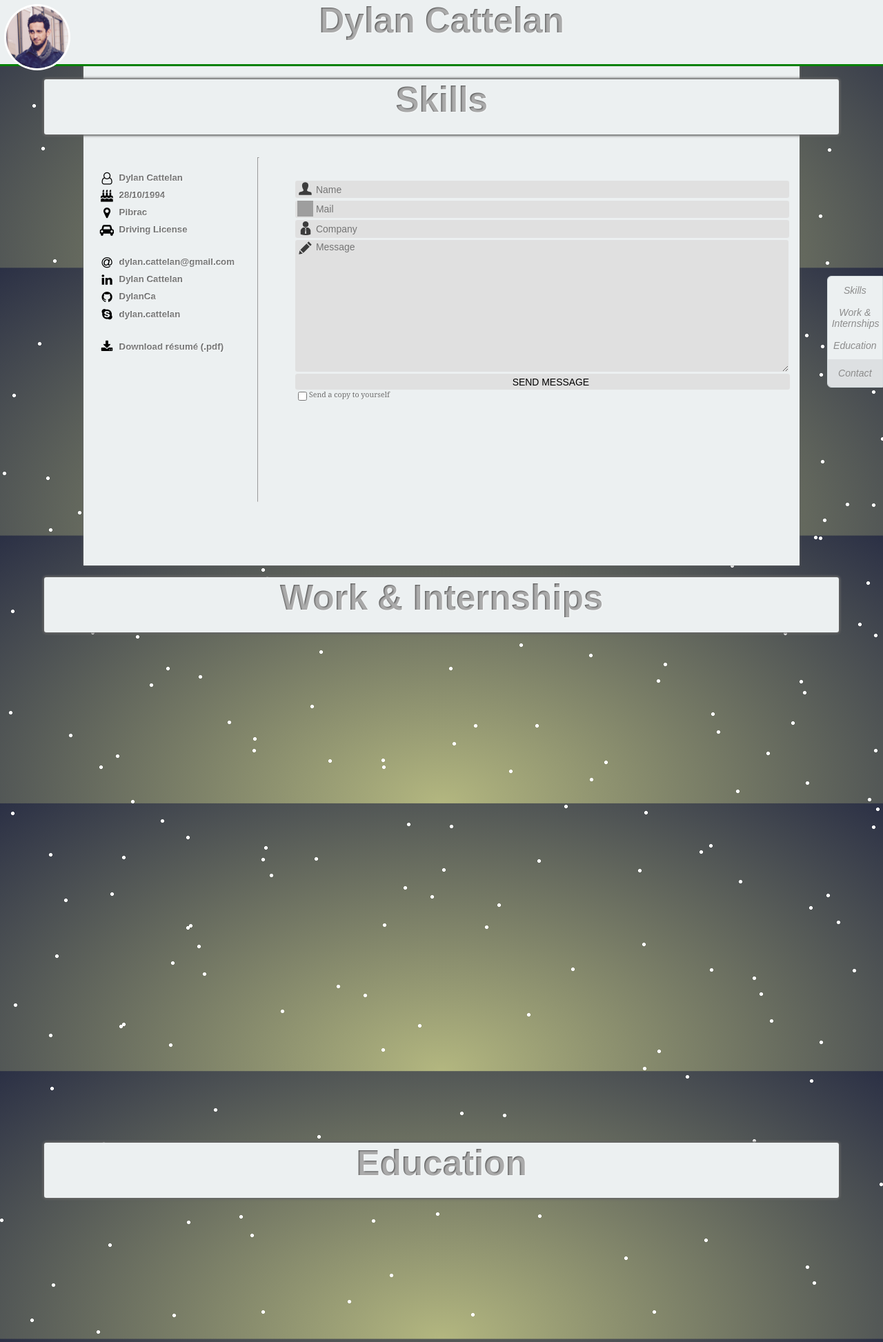
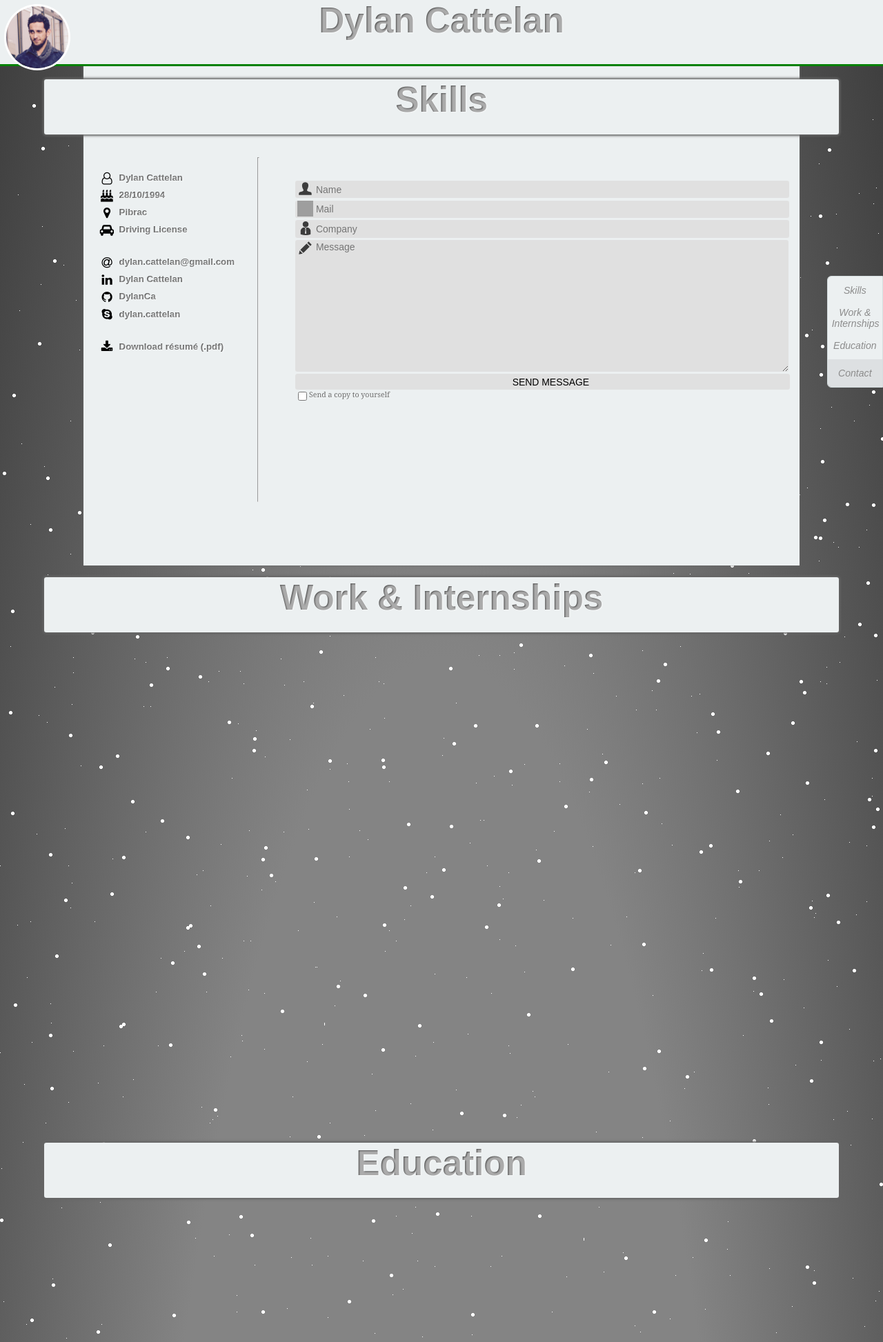
Before and after one commit to DylanCa/website, a PHP site: page / in a window 1280 px wide. Shown: the top 1946 px of the page at 69% size. Run offline with PHP 8.4, Linux system fonts and the light colour scheme; some libraries are stand-ins or nearby versions; grey boxes are pictures that could not be loaded.

Commit message:
+ Background corrected

```diff
--- a/cv-theme/css/style.css
+++ b/cv-theme/css/style.css
@@ -149,12 +149,12 @@ progress.sticky {
 }
 
 body {
-    background: -webkit-radial-gradient(bottom ellipse, #F7FA9D -50%, #2B3045);
-    background: radial-gradient(ellipse at bottom, #F7FA9D -50%, #2B3045);
+    background: -webkit-radial-gradient(bottom ellipse, #848484 50%, #3D3D3D);
+    background: radial-gradient(ellipse at bottom, #848484 50%, #3D3D3D);
     background-size: 100% 110%;
-    width: 100%;
+    height: 370.33vh;
+    position: relative;
     margin: 0 auto;
-    position: relative;
 }
 
 #sidebar {
--- a/cv-theme/templates/index.html
+++ b/cv-theme/templates/index.html
@@ -29,7 +29,7 @@
     <h1 id="hiderH1" class="insetText">This website has been optimized for a landscape view.<br /><br /><br />In order to continue, please put your device in Landscape mode.</h1>
 </div>
 <div id="enveloppe">
-    <h1 id="envH1" class="insetText">I am a 22 years old IT Student currently living at Pibrac, France. In order to acquire experience and knowledge, I am looking for an internship.<br /> Here's my résumé.</h1>
+    <h1 id="envH1" class="insetText">I am a 22 years old IT Student currently living at Pibrac, France. <br /><br />In order to acquire experience and knowledge, I am looking for an internship, preferably in development.<br /> Here's my résumé, a .pdf version is downloable at the bottom.</h1>
     <h2 id="envH2" class="insetText">( Keep in mind that this website has been made from scratch without any framework. )</h2>
 </div>
 
@@ -49,7 +49,6 @@
         </button>
     </div>
     <div id="background">
-        <div id="fractal3" class="bgimg decor"><img src="cv-theme/img/star3.png" /></div>
         <div id="fractal2" class="bgimg decor"><img src="cv-theme/img/star2.png" /></div>
         <div id="fractal1" class="bgimg decor"><img src="cv-theme/img/star1.png" /></div>
     </div>
```
Also changed, not shown: cv-theme/img/star2.png.
